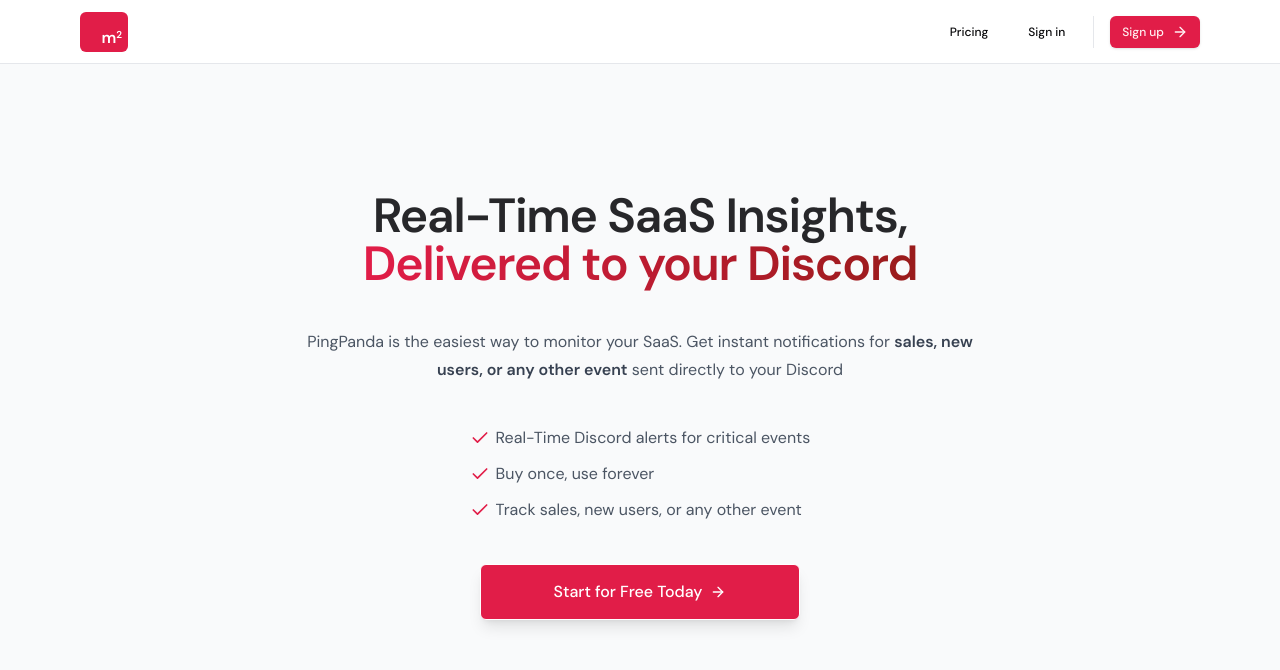
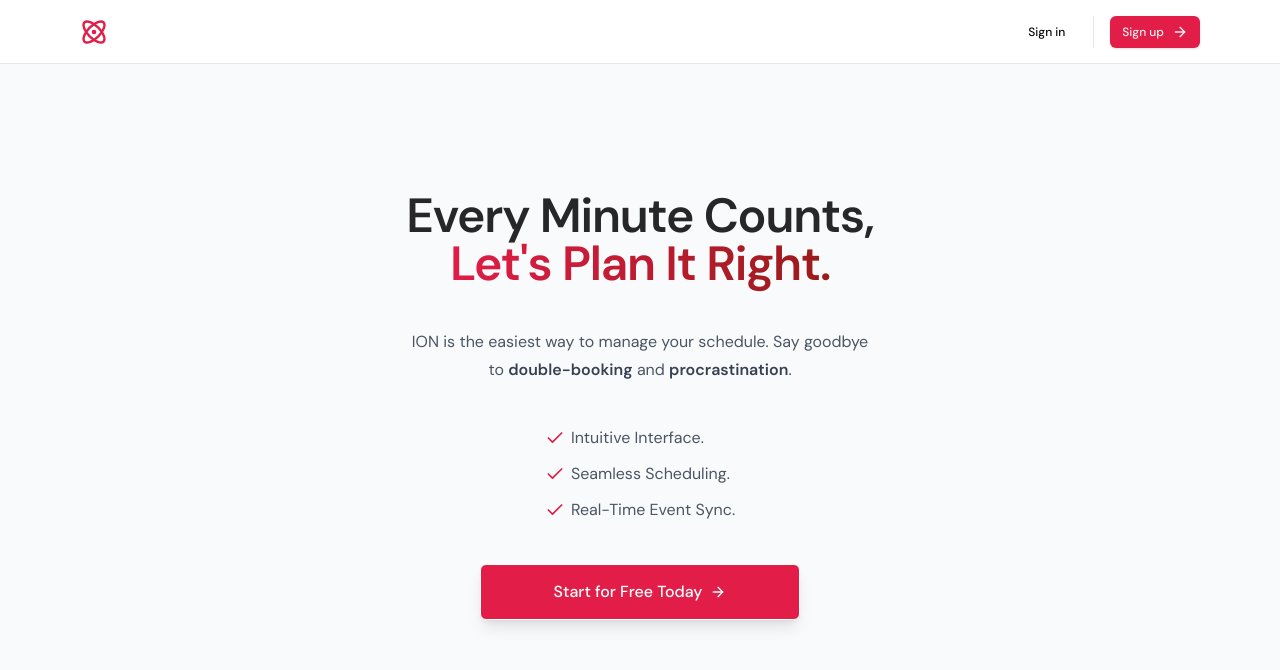
Before and after one commit to DivineDemon/ion, a Next.js app: page / in a window 1280 px wide. Shown: the top 670 px of the page. Built offline with nearby package versions, Linux system fonts and the light colour scheme; no server answers.

Commit message:
UI Updates!

```diff
--- a/src/app/(landing)/page.tsx
+++ b/src/app/(landing)/page.tsx
@@ -12,26 +12,30 @@
           <div className="relative mx-auto flex flex-col items-center gap-10 text-center">
             <div className="">
               <Heading>
-                <span>Real-Time SaaS Insights,</span>
+                <span>Every Minute Counts,</span>
                 <br />
                 <span className="relative bg-gradient-to-r from-primary to-red-800 bg-clip-text text-transparent">
-                  Delivered to your Discord
+                  Let&apos;s Plan It Right.
                 </span>
               </Heading>
             </div>
             <p className="max-w-prose text-pretty text-center text-base/7 text-gray-600">
-              PingPanda is the easiest way to monitor your SaaS. Get instant
-              notifications for&nbsp;
+              ION is the easiest way to manage your schedule. Say goodbye
+              to&nbsp;
               <span className="font-semibold text-gray-700">
-                sales, new users, or any other event
+                double-booking
               </span>
-              &nbsp;sent directly to your Discord
+              &nbsp;and&nbsp;
+              <span className="font-semibold text-gray-700">
+                procrastination
+              </span>
+              .
             </p>
             <ul className="flex flex-col items-start space-y-2 text-left text-base/7 text-gray-600">
               {[
-                "Real-Time Discord alerts for critical events",
-                "Buy once, use forever",
-                "Track sales, new users, or any other event",
+                "Intuitive Interface.",
+                "Seamless Scheduling.",
+                "Real-Time Event Sync.",
               ].map((item, idx) => (
                 <li key={idx} className="flex items-center gap-1.5 text-left">
                   <Check className="size-5 shrink-0 text-primary" />
--- a/src/components/navbar.tsx
+++ b/src/components/navbar.tsx
@@ -3,6 +3,7 @@
 import { SignOutButton } from "@clerk/nextjs";
 import { currentUser } from "@clerk/nextjs/server";
 import { ArrowRight } from "lucide-react";
+import { Atom } from "lucide-react";
 
 import MaxWidthWrapper from "@/components/max-width-wrapper";
 
@@ -15,11 +16,8 @@
     <nav className="sticky inset-x-0 top-0 z-[100] h-16 w-full border-b border-gray-200 bg-white/80 backdrop-blur-lg transition-all">
       <MaxWidthWrapper>
         <div className="flex h-16 items-center justify-between">
-          <Link
-            href="/"
-            className="z-40 flex h-10 w-12 items-end justify-end rounded-md bg-primary pb-0.5 pr-1.5 font-semibold text-white"
-          >
-            m<span className="mb-2 text-[10px]">2</span>
+          <Link href="/" className="z-40 size-7 text-primary">
+            <Atom className="size-full" />
           </Link>
           <div className="flex h-full items-center space-x-4">
             {user ? (
@@ -41,15 +39,6 @@
               </>
             ) : (
               <>
-                <Link
-                  href="/pricing"
-                  className={buttonVariants({
-                    size: "sm",
-                    variant: "ghost",
-                  })}
-                >
-                  Pricing
-                </Link>
                 <Link
                   href="/sign-in"
                   className={buttonVariants({
--- a/src/components/shiny-button.tsx
+++ b/src/components/shiny-button.tsx
@@ -19,7 +19,7 @@
     <Link
       href={href ?? "#"}
       className={cn(
-        "group relative flex transform items-center justify-center gap-2 overflow-hidden whitespace-nowrap rounded-md border border-white bg-primary px-8 text-base/7 font-medium text-white transition-all duration-300 hover:ring-2 hover:ring-red-800 hover:ring-offset-2 focus:outline-none focus:ring-2 focus:ring-offset-2",
+        "group relative flex transform items-center justify-center gap-2 overflow-hidden whitespace-nowrap rounded-md border border-white bg-primary px-8 text-base/7 font-medium text-white transition-all duration-300 hover:ring-2 hover:ring-primary hover:ring-offset-2 focus:outline-none focus:ring-2 focus:ring-offset-2",
         className
       )}
       {...props}
```
